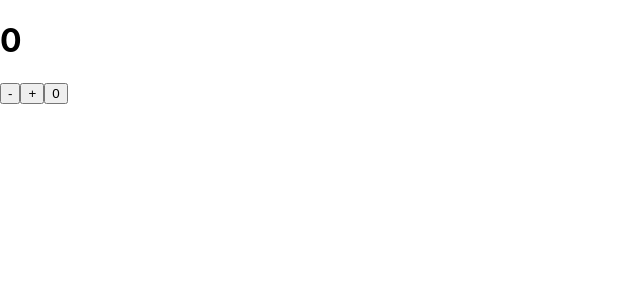
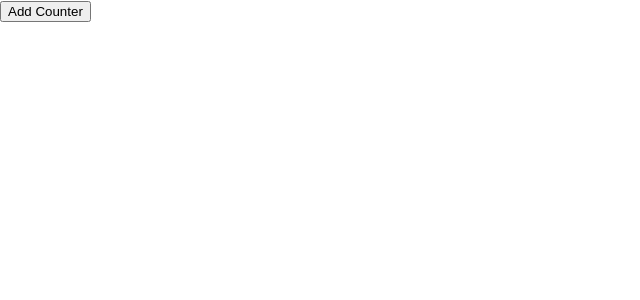
Before and after one commit to radishmouse/react-redux-together, a React (Create React App) app: page / in a window 1280 px wide. Shown: the top 300 px of the page, without its empty margins (0-640 px from the left). Built offline with nearby package versions, Linux system fonts and the light colour scheme.

Commit message:
adds additional actions, reducers, containers, and components for managing multiple counters

```diff
--- a/package.json
+++ b/package.json
@@ -10,7 +10,8 @@
     "react-dom": "^16.12.0",
     "react-redux": "^7.1.3",
     "react-scripts": "3.3.1",
-    "redux": "^4.0.5"
+    "redux": "^4.0.5",
+    "uuid": "^3.4.0"
   },
   "scripts": {
     "start": "react-scripts start",
--- a/src/CounterApp.js
+++ b/src/CounterApp.js
@@ -3,19 +3,19 @@ import {
 } from 'redux';
 
 import {
-    count
+    counts
 } from './reducers';
 
 import React from 'react';
-import Counter from './containers/CounterContainer';
+import Counters from './containers/CountersContainer';
 import { Provider } from 'react-redux';
 
-const store = createStore(count);
+const store = createStore(counts);
 
 export default function CounterApp() {
     return (
         <Provider store={store}>
-            <Counter />
+          <Counters />
         </Provider>
-    )
+    );
 }
--- a/src/actions.js
+++ b/src/actions.js
@@ -3,21 +3,49 @@ export const INCREMENT = 'INCREMENT';
 export const DECREMENT = 'DECREMENT';
 export const RESET = 'RESET';
 
+export const ADD_COUNT = 'ADD_COUNT';
+export const DEL_COUNT = 'DEL_COUNT';
+
+
 // Actions best practice #1: action creator functions
-export function actionIncrement() {
+export function actionIncrement(id) {
     return ({
-        type: INCREMENT
-    })
+      type: INCREMENT,
+      payload: {
+        id
+      }
+    });
 }
 
-export function actionDecrement() {
+export function actionDecrement(id) {
     return ({
-        type: DECREMENT
-    })
+      type: DECREMENT,
+      payload: {
+        id
+      }
+    });
 }
 
-export function actionReset() {
+export function actionReset(id) {
     return ({
-        type: RESET
-    })
+      type: RESET,
+      payload: {
+        id
+      }
+    });
 }
+
+export function actionAddCount() {
+    return ({
+        type: ADD_COUNT
+    });
+}
+
+export function actionDelCount(id) {
+    return ({
+      type: DEL_COUNT,
+      payload: {
+        id
+      }
+    });
+}
--- a/src/components/Counter.js
+++ b/src/components/Counter.js
@@ -1,17 +1,18 @@
 import React from 'react';
 
 export default function Counter({
-    count,
-    handleIncrement,
-    handleDecrement,
-    handleReset
+  count,
+  handleIncrement,
+  handleDecrement,
+  handleReset,
+  id
 }) {
     return (
         <div>
-            <h1>{count}</h1>
-            <button onClick={handleDecrement}>-</button>
-            <button onClick={handleIncrement}>+</button>
-            <button onClick={handleReset}>0</button>
+          <h1>{count}</h1>
+          <button onClick={() => handleDecrement(id)}>-</button>
+          <button onClick={() => handleIncrement(id)}>+</button>
+          <button onClick={() => handleReset(id)}>0</button>
         </div>
     );
 }
--- /dev/null
+++ b/src/components/Counters.js
@@ -0,0 +1,30 @@
+import React from 'react';
+import Counter from '../containers/CounterContainer';
+
+export default function Counters({
+  counts,
+  handleAdd,
+  handleDel
+}) {
+  return (
+    <div>
+      <button onClick={handleAdd}>Add Counter</button>
+      {
+        counts.map((c, i) => {
+          return (
+            <div>
+            <Counter
+              key={c.id}
+              id={c.id}
+              count={c.count}
+            />
+              <button onClick={() => {
+                handleDel(i)
+              }}>Delete</button>
+            </div>
+          );
+        })
+      }
+    </div>
+  );
+}
--- a/src/containers/CounterContainer.js
+++ b/src/containers/CounterContainer.js
@@ -7,31 +7,30 @@ import { actionIncrement, actionDecrement, actionReset } from '../actions';
 
 // Describe how to translate redux state
 // into react props
-function mapStateToProps(state) {
-    console.table(state);
-    return {
-        count: state
-    }
-}
+// function mapStateToProps(state) {
+//     console.table(state);
+//     return {
+//         count: state
+//     }
+// }
 
 // Describe how to transate redux dispatch
 // into react props.
 function mapDispatchToProps(dispatch) {
     return {
-        handleIncrement: () => {
-            // store.dispatch(actionIncrement())
-            dispatch(actionIncrement())
+        handleIncrement: (id) => {
+            dispatch(actionIncrement(id))
         },
-        handleDecrement: () => {
-            dispatch(actionDecrement())
+        handleDecrement: (id) => {
+            dispatch(actionDecrement(id))
         },
-        handleReset: () => {
-            dispatch(actionReset())
+        handleReset: (id) => {
+            dispatch(actionReset(id))
         }
-    }
+    };
 }
 
-const reduxConnector = connect(mapStateToProps, mapDispatchToProps);
+const reduxConnector = connect(null, mapDispatchToProps);
 export default reduxConnector(Counter);
 
 // Popular with some tutorials:
--- /dev/null
+++ b/src/containers/CountersContainer.js
@@ -0,0 +1,30 @@
+import {
+  connect
+} from 'react-redux';
+
+import {
+  actionAddCount,
+  actionDelCount
+} from '../actions';
+
+import Counters from '../components/Counters';
+
+function mapStateToProps(state) {
+  return {
+    counts: state
+  };
+}
+
+function mapDispatchToProps(dispatch) {
+  return {
+    handleAdd: () => {
+      dispatch(actionAddCount());
+    },
+    handleDel: (i) => {
+      dispatch(actionDelCount(i));
+    },
+  };
+}
+
+const reduxConnector = connect(mapStateToProps, mapDispatchToProps);
+export default reduxConnector(Counters);
--- a/src/reducers.js
+++ b/src/reducers.js
@@ -1,29 +1,64 @@
+import uuidv4 from 'uuid/v4';
 import {
   INCREMENT,
   DECREMENT,
-    RESET
+  RESET,
+  ADD_COUNT,
+  DEL_COUNT,
 } from "./actions";
+
 // Our ideal/default state is just a number:
 // 0
 // state is your "bank balance"
 // action is your "transaction slip"
-export function count(state=0, action) {
-    let newState = state;
+
+export function counts(state=[], action) {
+  let newState = [ ...state ];
   switch (action.type) {
+  case ADD_COUNT:
+    newState.push(count(undefined, action));
+    break;
+  case DEL_COUNT:
+    newState.splice(action.payload.id, 1);
+    break;
   case INCREMENT:
-            // increment!
-            newState += 1;
-            break;
   case DECREMENT:
-            // decrement
-            newState -= 1;
-            break;
   case RESET:
-            // reset to 0
-            newState = 0;
+    newState = state.map((c, i) => {
+      if (c.id === action.payload.id) {
+        return count(c, action);
+      } else {
+        return c;
+      }
+    });
     break;
   default:
     break;
   }
   return newState;
 }
+
+
+export function count(state={ count: 0 }, action) {
+  let newState = {
+    id: state.id || uuidv4(),
+    ...state
+  };
+  switch (action.type) {
+  case INCREMENT:
+    // increment!
+    newState.count += 1;
+    break;
+  case DECREMENT:
+    // decrement
+    newState.count -= 1;
+    break;
+  case RESET:
+    // reset to 0
+    newState.count = 0;
+    break;
+  default:
+    break;
+  }
+  return newState;
+}
```
Lines whose indentation alone changed are shown as unchanged.
